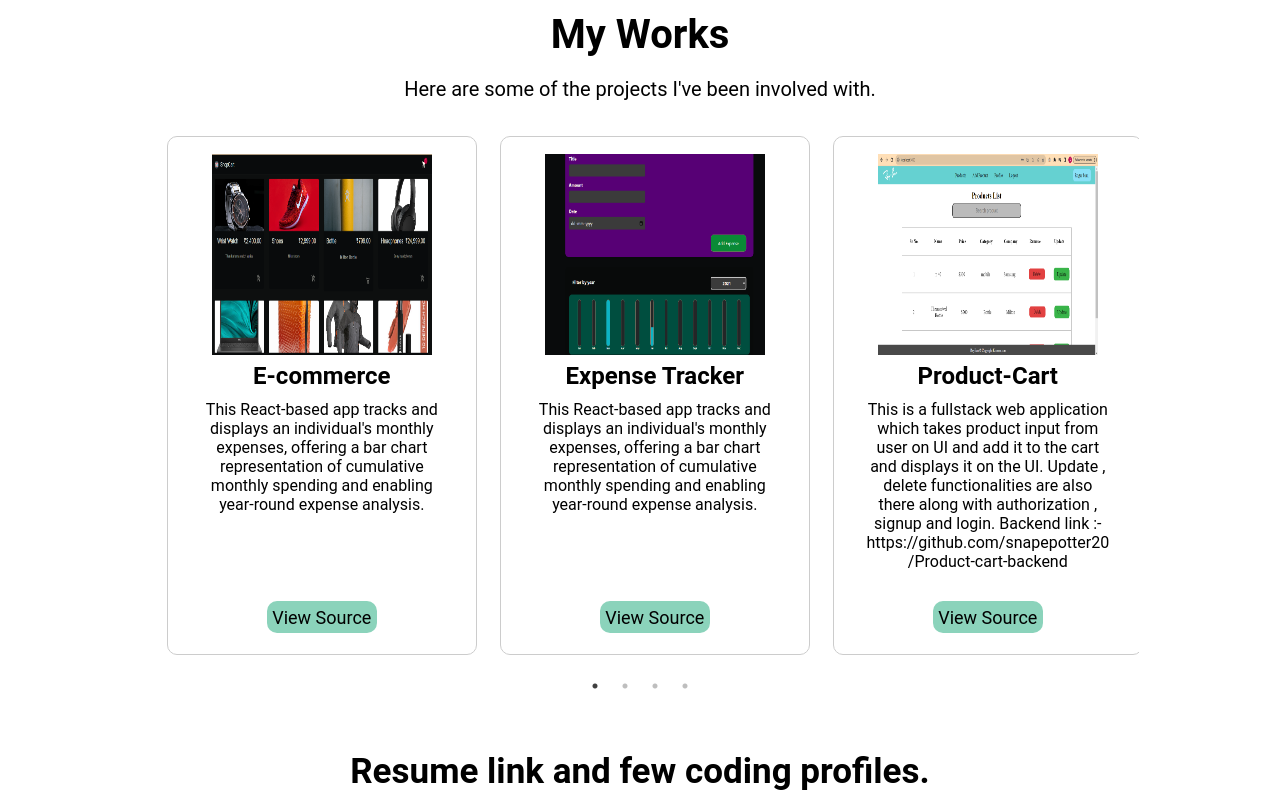
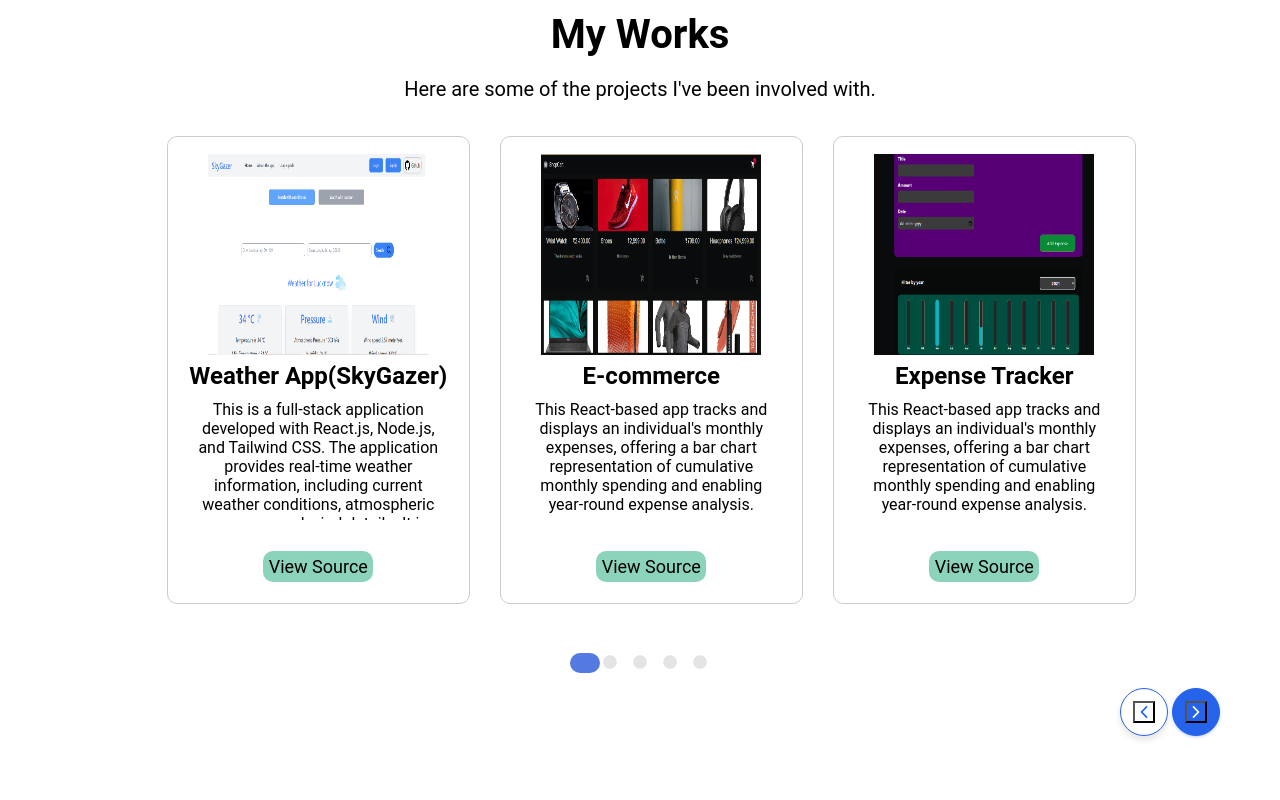
Before and after one commit to snapepotter20/Portfolio__, a React (Create React App) app: page / in a window 1280 px wide. Shown: the part 1540-2340 px from the top of the page. Built offline with nearby package versions, Linux system fonts and the light colour scheme.

Commit message:
A new project is added and contact section updated

```diff
--- a/package.json
+++ b/package.json
@@ -13,10 +13,11 @@
     "@testing-library/react": "^13.1.1",
     "@testing-library/user-event": "^13.5.0",
     "emailjs": "^4.0.2",
+    "framer-motion": "^11.0.14",
     "gh-pages": "^3.2.3",
     "react": "^18.0.0",
     "react-dom": "^18.0.0",
-    "react-icons": "^4.3.1",
+    "react-icons": "^4.12.0",
     "react-router": "^6.17.0",
     "react-router-dom": "^6.17.0",
     "react-scripts": "5.0.1",
--- a/src/Components/Contact/Contact.css
+++ b/src/Components/Contact/Contact.css
@@ -16,6 +16,11 @@
   font-size: 20px;
   width: 600px;
   color: black;
+}
+.contactDesc:hover {
+  cursor: pointer;
+  color: #8bd3bb;
+  border-bottom: #8bd3bb;
 }
 
 .contactForm {
--- a/src/Components/Footer/Footer.css
+++ b/src/Components/Footer/Footer.css
@@ -1,9 +1,7 @@
 .footer {
     display: flex;
-    top: 100%;
+    width: 100%;
     color: black;
-    text-align: center;
-    margin: 12px 0;
     background: rgb(204, 202, 202);
     padding: 19px;
     justify-content: center;
--- a/src/Components/Intro/Intro.css
+++ b/src/Components/Intro/Intro.css
@@ -60,7 +60,7 @@
 
 .bg {
   display: inline-block;
-  width: 25%;
+  width: 75%;
   object-fit: cover;
   margin-top: 2%;
 }
@@ -78,7 +78,7 @@
 
 @media screen and (max-width: 820px) {
   .bg {
-    width: 34%;
+    width: 60%;
     margin-top: -20%;
     margin-right: 33px;
   }
--- a/src/Components/Intro/Intro.jsx
+++ b/src/Components/Intro/Intro.jsx
@@ -1,6 +1,8 @@
 import React, { useState } from "react";
 import "./Intro.css";
 import { myimg } from "../../assets";
+import { motion } from 'framer-motion';
+
 
 const Intro = () => {
   const [flag, setFlag] = useState(false);
@@ -27,10 +29,10 @@ const Intro = () => {
             in a professional environment while contributing to the industry in
             an innovative way. It will help me develop my existing skills and
             learn new skills with your firm. My proficiency in problem-solving
-            coupled with my fluency in technologies like HTML, CSS , Bootstrap ,
-            Javascript , ReactJS, NodeJS , ExpressJS and MongoDB positions me well for this
+            coupled with my fluency in technologies like HTML, CSS , Tailwind ,
+            Javascript , ReactJS, NextJS , NodeJS , ExpressJS and MongoDB positions me well for this
             endeavor. I have completed a course on responsive web design and
-            made few projects on it. And I have also successfully cleared the
+            made various projects on it. And I have also successfully cleared the
             Hackerrank CSS skill test and have also earned a CSS skill badge on
             LinkedIn. And my skills with data structures along with C++ and C
             further bolster my capabilities. The prospect of collaborating with
@@ -44,7 +46,13 @@ const Intro = () => {
           Read more...
         </button>
       </div>
+      <motion.div
+        initial={{ scale: 0.5 }}
+        animate={{ scale: 1 }}
+        transition={{ type: 'spring', stiffness: 100, damping: 10, }}
+      >
       <img src={myimg} alt="bgimage" className="bg" />
+      </motion.div>
     </div>
   );
 };
--- a/src/Components/Works/Works.css
+++ b/src/Components/Works/Works.css
@@ -73,10 +73,10 @@
 
 .worksBars1Para {
   margin: 10px;
-  height: 170px;
+  height: 120px;
   word-break: break-word;
   color: black;
-  /* overflow-y: scroll; */
+  overflow-y: scroll;
 }
 
 .worksBars1Btn {
@@ -93,6 +93,53 @@
 
 .worksBars1Btn > a {
   color: black;
+}
+
+.custom-container {
+  display: flex;
+  justify-content: flex-end;
+  align-items: center;
+  gap: 4px;
+  width: 100%;
+  padding: 0 60px;
+  margin-right: 15px;
+  margin-top: 40px;
+}
+
+.custom-button {
+  border: 1px solid #2563eb;
+  border-radius: 50%;
+  padding: 12px;
+  cursor: pointer;
+  box-shadow: 0px 4px 6px rgba(0, 0, 0, 0.1);
+}
+
+.activeBtn {
+  background-color: #2563eb;
+  box-shadow: 0px 1px 3px rgba(37, 99, 235, 0.3);
+}
+.not-activeBtn {
+  background-color: #ffffff;
+}
+
+.button-text {
+  font-weight: bold;
+  display: flex;
+  align-items: center;
+  justify-content: center;
+  gap: 2px;
+}
+
+.active-text {
+  color: #ffffff;
+}
+.not-active-text {
+  color: #2563eb;
+}
+
+.icon {
+  font-size: 18px;
+  cursor: pointer;
 }
 
 @media screen and (max-width: 995px) {
--- a/src/Components/Works/Works.jsx
+++ b/src/Components/Works/Works.jsx
@@ -1,19 +1,102 @@
-import React from "react";
+import React, { useState,useRef } from "react";
 import "./Works.css";
 import Slider from "react-slick";
 import "slick-carousel/slick/slick.css";
 import "slick-carousel/slick/slick-theme.css";
+import styled from "styled-components";
+// import { IoIosArrowForward, IoIosArrowBack } from "react-icons/io";
+import { IoIosArrowBack, IoIosArrowForward } from 'react-icons/io';
 import { WorksTile } from "./WorksTile";
 // import { expenseTracker, eCommerce, youtubeClone } from "../../assets";
 
+const DivContainer = styled.div`
+  .slick-slide {
+    padding-right: 10px;
+  }
+  .slick-dots li button:before {
+    font-size: 16px;
+    color: #999898;
+  }
+
+  .slick-dots li.slick-active button:before {
+    font-size: 16px;
+    color: #1d4ed8; /* color of active dots */
+    padding: 0 5px; /* padding to the active dot */
+    background-color: #1d4ed8; /* Set the background color of the active dot */
+    border-radius: 16px;
+    margin-right: 0 10px;
+  }
+`;
+
+const CustomButton = ({ isActive, onClick, children }) => (
+  <div
+    className={`custom-button ${isActive ? "activeBtn" : "not-activeBtn"}`}
+    onClick={onClick}
+  >
+    <button className={`button-text ${isActive ? "active-text" : "not-active-text"}`}>
+      {children}
+    </button>
+  </div>
+);
+
+const CustomButton2 = ({ isActive, onClick, children }) => (
+  <div
+    className={`custom-button ${isActive ? "not-activeBtn" : "activeBtn"}`}
+    onClick={onClick}
+  >
+    <button className={`button-text ${isActive ? "not-active-text" : "active-text"}`}>
+      {children}
+    </button>
+  </div>
+);
+
+
+
 const Works = () => {
+
+  const sliderRef = useRef(null);
+  const [isForwardActive, setIsForwardActive] = useState(true);
   const settings = {
     dots: true,
-    arrows: true,
     infinite: false,
     speed: 500,
     slidesToShow: 3,
     slidesToScroll: 1,
+    responsive: [
+      {
+        breakpoint: 995,
+        settings: {
+          arrows: false,
+          rows: 1,
+          slidesToShow: 2,
+        },
+      },
+      {
+        breakpoint: 767,
+        settings: {
+          arrows: false,
+          rows: 1,
+          slidesToShow: 1.6,
+        },
+      },
+      {
+        breakpoint: 540,
+        settings: {
+          arrows: false,
+          rows: 1,
+          slidesToShow: 1,
+        },
+      },
+    ],
+  };
+  const handlePrev = () => {
+    setIsForwardActive(false);
+    sliderRef.current?.slickPrev();
+  };
+
+  const handleNext = () => {
+    setIsForwardActive(true);
+    sliderRef.current?.slickNext();
   };
   console.log("works tile", WorksTile);
   return (
@@ -22,10 +105,10 @@ const Works = () => {
       <p className="worksDescription">
         Here are some of the projects I've been involved with.
       </p>
-      <div className="worksBars">
-        <Slider {...settings}>
+      <DivContainer className="worksBars">
+        <Slider ref={sliderRef} {...settings}>
           {WorksTile.map((item, index) => (
-            <div className="worksBars1">
+            <div className="worksBars1" key={index}>
               <img src={item.img} alt="worksBarsImg" className="worksBarsImg" />
               <h2 className="worksBars1Heading">{item.heading}</h2>
               <p className="worksBars1Para">{item.para}</p>
@@ -37,7 +120,15 @@ const Works = () => {
             </div>
           ))}
         </Slider>
-      </div>
+      </DivContainer>
+      <div className="custom-container">
+      <CustomButton2 isActive={isForwardActive} onClick={handlePrev}>
+        <IoIosArrowBack className="icon" />
+      </CustomButton2>
+      <CustomButton isActive={isForwardActive} onClick={handleNext}>
+        <IoIosArrowForward className="icon" />
+      </CustomButton>
+    </div>
     </div>
   );
 };
--- a/src/Components/Works/WorksTile.jsx
+++ b/src/Components/Works/WorksTile.jsx
@@ -1,8 +1,14 @@
 import "./Works.css";
-import { expenseTracker , eCommerce , youtubeClone , zeviDashboard , productCart , urlShortener } from "../../assets";
+import { expenseTracker , eCommerce , youtubeClone , zeviDashboard , productCart , urlShortener , weatherapp } from "../../assets";
 
 
 export  const WorksTile = [
+    {
+        img:weatherapp,
+        heading:"Weather App(SkyGazer)",
+        para:"This is a full-stack application developed with React.js, Node.js, and Tailwind CSS. The application provides real-time weather information, including current weather conditions, atmospheric pressure, and wind details. It is designed to be responsive and follows the best practices in both frontend and backend development.",
+        button:"https://github.com/snapepotter20/WeatherApp-SkyGazer_Frontend"
+    },
     {
         img:eCommerce,
         heading:"E-commerce",
--- a/src/assets/index.js
+++ b/src/assets/index.js
@@ -37,3 +37,4 @@ export { default as gmailImg} from './gmaiIImg.png'
 export { default as zeviDashboard} from './zeviDashboard.png'
 export { default as productCart} from './productCart.png'
 export { default as urlShortener} from './urlShortener.png'
+export { default as weatherapp} from './weatherapp.png'
```
Also changed, not shown: src/Components/Contact/Contact.jsx (+35 -29 lines), src/assets/weatherapp.png (added).
